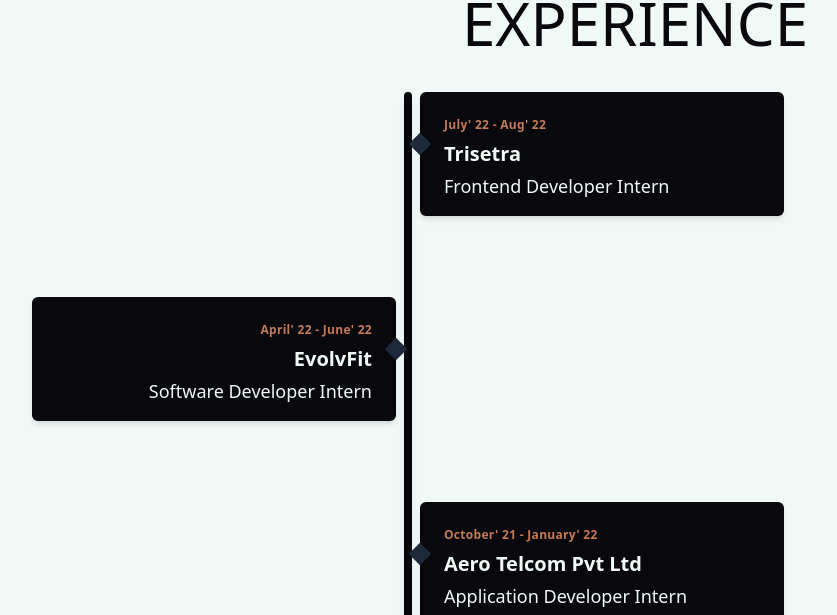
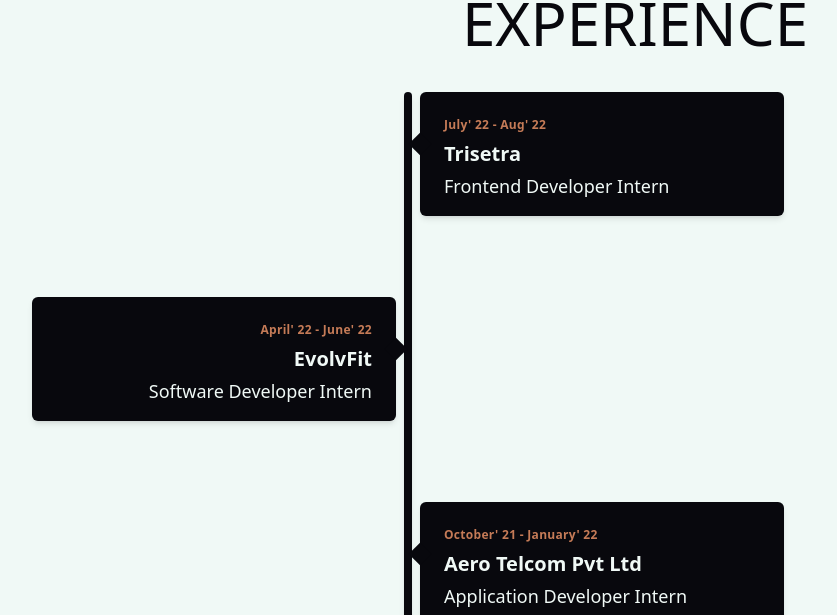
Before and after one commit to cr1spyvada/Simple-Portfolio, a Next.js app: page / in a window 1280 px wide. Shown: the part 1877-2492 px from the top of the page, without its empty margins (232-1069 px from the left). Built offline with nearby package versions, Linux system fonts and the light colour scheme.

Commit message:
timeline pointer color update

```diff
--- a/styles/globals.css
+++ b/styles/globals.css
@@ -3,9 +3,6 @@
 @tailwind utilities;
 
 @layer components {
-  .timeline-img {
-    @apply hidden xs:block xs:left-10 xs:top-11 h-5 w-5 object-cover bg-white rounded-full shadow-md border-white xs:absolute md:mx-auto md:left-0 md:right-0;
-  }
   .timeline-container {
     @apply relative pt-2 xs:pl-16 xs:pt-0 md:w-1/2 md:ml-auto md:pl-3;
   }
@@ -13,10 +10,10 @@
     @apply relative pt-2 xs:pl-16 xs:pt-0 md:ml-0 md:w-1/2 md:mr-auto md:pl-0 md:pr-3 md:text-right;
   }
   .timeline-pointer {
-    @apply absolute inset-0 left-10 h-4 w-4 transform rotate-45 bg-slate-800 dark:bg-white xs:top-11 xs:left-14 md:left-1;
+    @apply absolute inset-0 left-10 h-4 w-4 transform rotate-45 bg-w6 dark:bg-w1 xs:top-11 xs:left-14 md:left-1;
   }
   .timeline-pointer-left {
-    @apply absolute inset-0 left-10 h-4 w-4 transform rotate-45  xs:top-11 xs:left-14 md:left-auto md:right-1 bg-slate-800 dark:bg-white;
+    @apply absolute inset-0 left-10 h-4 w-4 transform rotate-45  xs:top-11 xs:left-14 md:left-auto md:right-1 bg-w6 dark:bg-w1;
   }
 }
 
```
